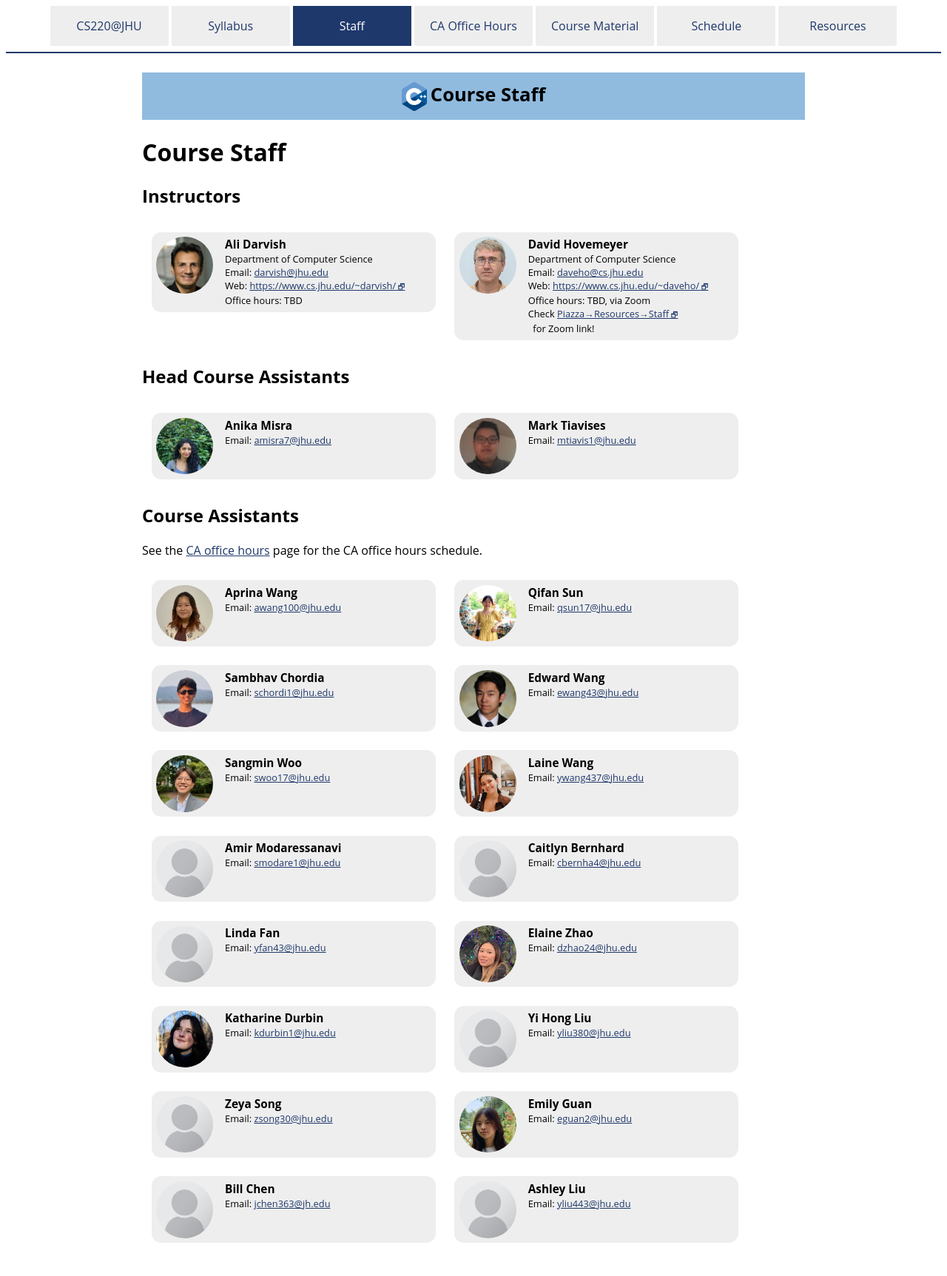
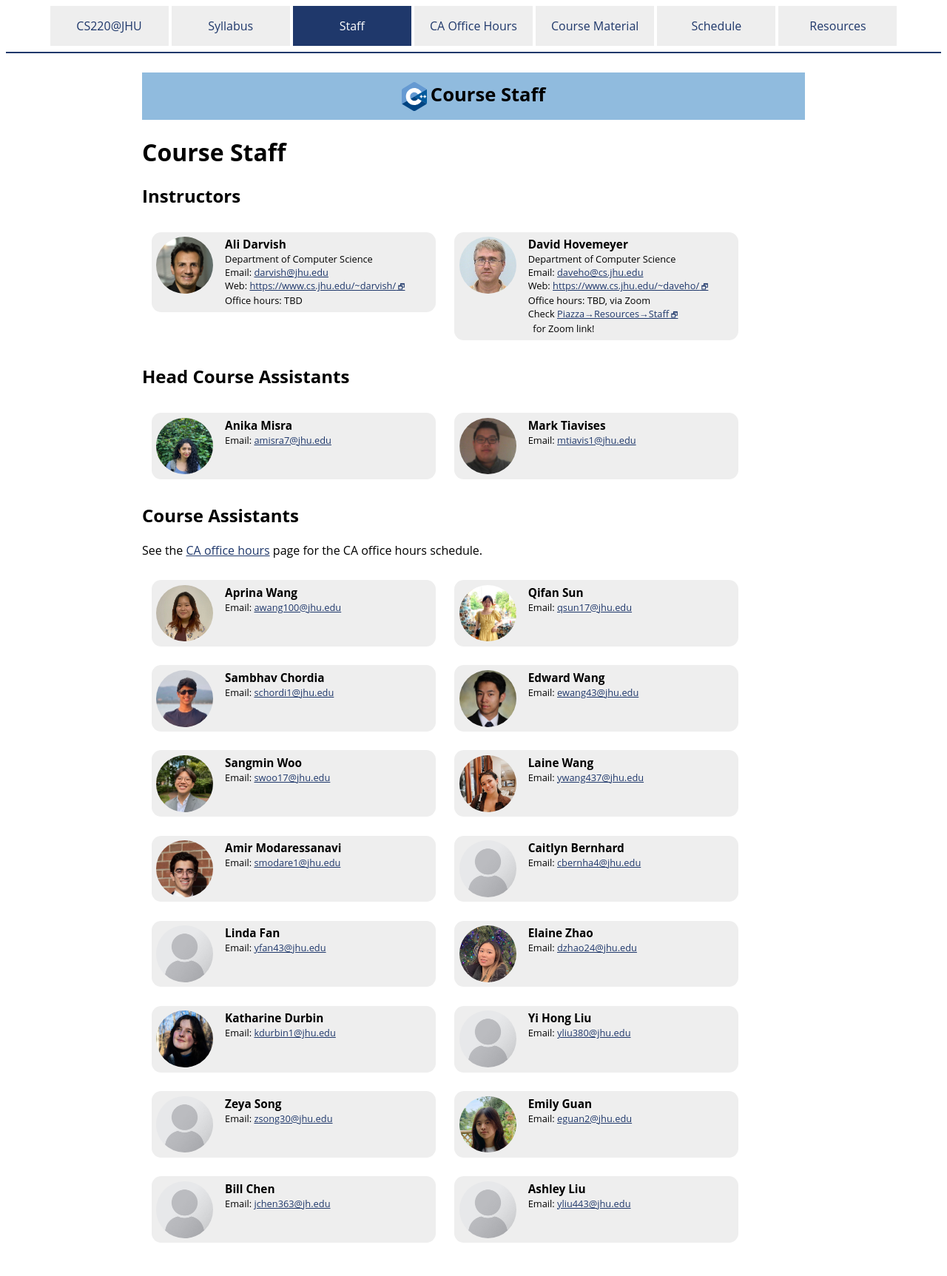
Before and after one commit to vivek-booshan/cs220-sp23, a Jekyll site: the page built from staff.md, in a window 1280 px wide. Shown: the whole page at 74% size. Built offline with Jekyll 4.4.1, drawn with Linux system fonts in a browser that asks for light colours.

Commit message:
add Amir's photo

```diff
--- a/staff.md
+++ b/staff.md
@@ -133,7 +133,7 @@ See the [CA office hours](officehours.html) page for the CA office hours schedul
 </div>
 
 <div class="card">
-  <img alt="Amir photo" src="{{site.baseurl}}/img/staffpix/placeholder.jpg">
+  <img alt="Amir photo" src="{{site.baseurl}}/img/staffpix/amir.jpg">
   <div class="details">
    <span class="name_and_role">Amir Modaressanavi</span><br>
    Email: <a href="mailto:smodare1@jhu.edu">smodare1@jhu.edu</a><br>
```
Also changed, not shown: img/staffpix/amir.jpg (added).
